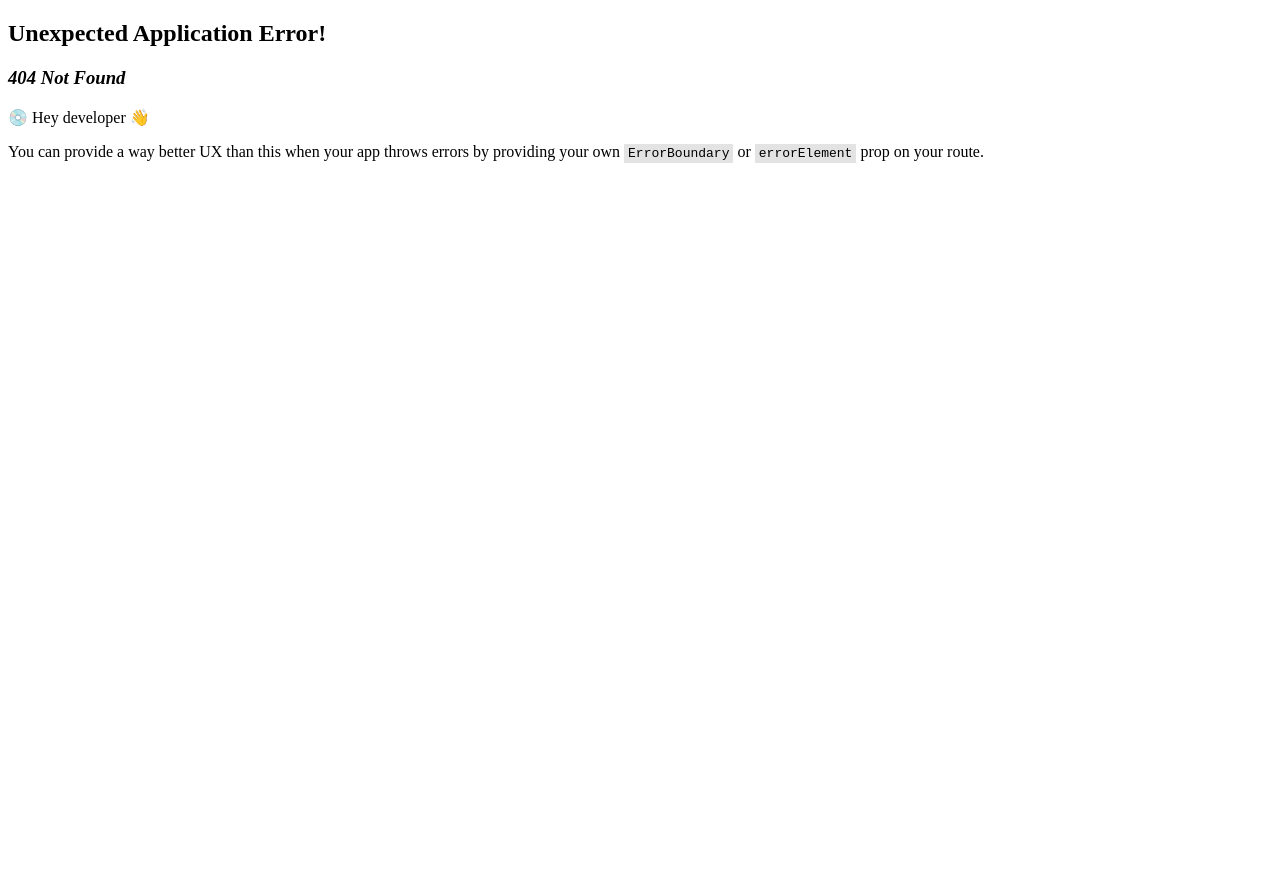
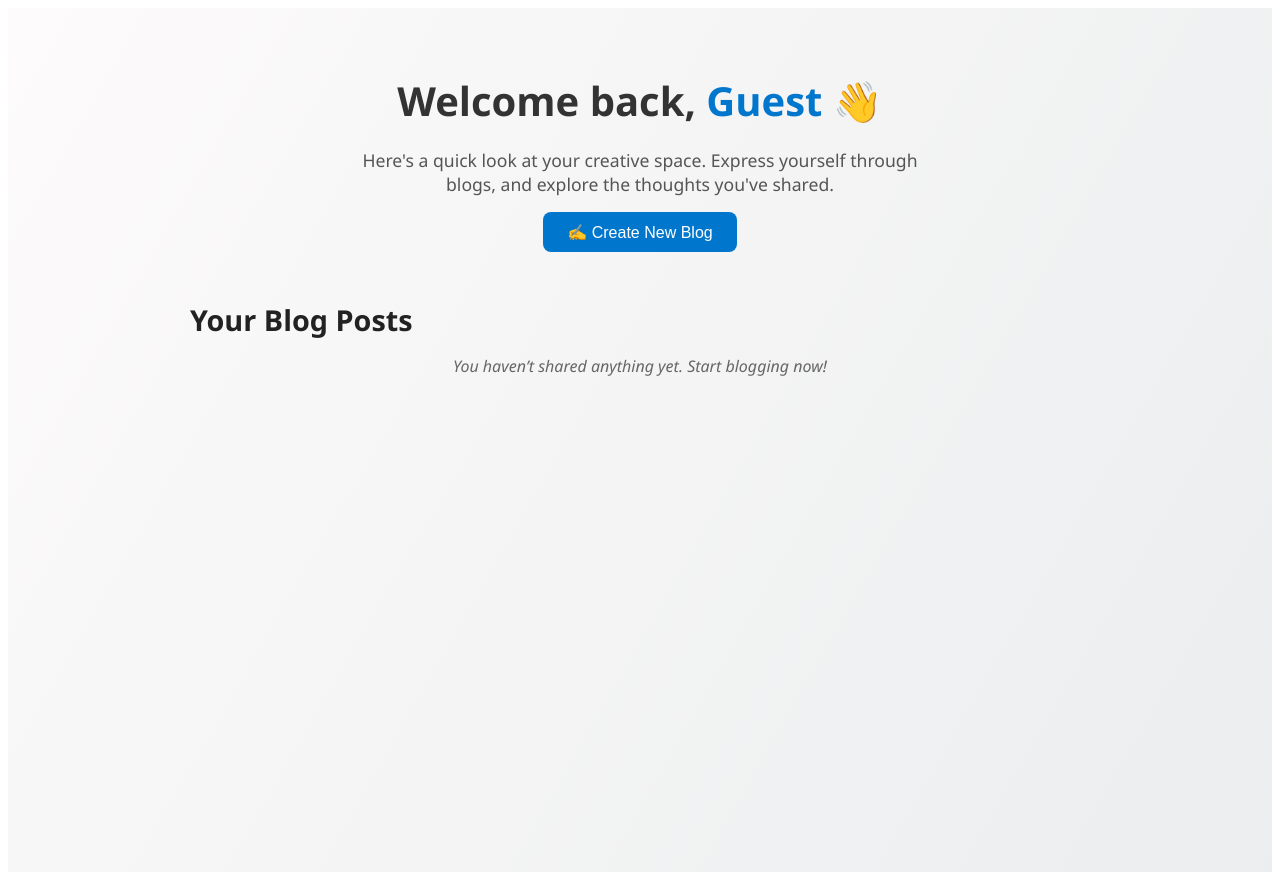
Before and after one commit to aarto27/blog, a React (Vite) app: page /blog/home in a window 1280 px wide. Before the commit this address had no page. Before the commit the page ends 800 px from the top, so only its background shows below. Built offline with nearby package versions, Linux system fonts and the light colour scheme.

Commit message:
Added Home Page

```diff
--- /dev/null
+++ b/src/Content/HomePage.css
@@ -0,0 +1,90 @@
+.home-wrapper {
+  font-family: 'Segoe UI', Tahoma, Geneva, Verdana, sans-serif;
+  background: linear-gradient(120deg, #fdfbfb, #ebedee);
+  padding: 2rem;
+  min-height: 100vh;
+  color: #333;
+}
+
+.hero {
+  text-align: center;
+  margin-bottom: 3rem;
+}
+
+.hero h1 {
+  font-size: 2.5rem;
+  color: #333;
+}
+
+.hero h1 span {
+  color: #0077cc;
+  font-weight: 600;
+}
+
+.hero p {
+  font-size: 1.1rem;
+  margin: 1rem auto;
+  max-width: 600px;
+  color: #555;
+}
+
+.go-blog-btn {
+  background-color: #0077cc;
+  color: white;
+  padding: 0.7rem 1.5rem;
+  font-size: 1rem;
+  border: none;
+  border-radius: 8px;
+  cursor: pointer;
+  transition: background 0.3s ease;
+}
+
+.go-blog-btn:hover {
+  background-color: #005fa3;
+}
+
+.your-blogs {
+  max-width: 900px;
+  margin: 0 auto;
+}
+
+.your-blogs h2 {
+  font-size: 1.8rem;
+  margin-bottom: 1rem;
+  color: #222;
+}
+
+.empty-msg {
+  text-align: center;
+  font-style: italic;
+  color: #666;
+}
+
+.blog-list {
+  display: grid;
+  grid-template-columns: repeat(auto-fit, minmax(280px, 1fr));
+  gap: 1.5rem;
+}
+
+.blog-card {
+  background: white;
+  padding: 1.5rem;
+  border-radius: 12px;
+  box-shadow: 0 4px 12px rgba(0, 0, 0, 0.06);
+  transition: transform 0.3s ease;
+}
+
+.blog-card:hover {
+  transform: translateY(-5px);
+}
+
+.blog-card h3 {
+  margin-bottom: 0.5rem;
+  color: #1c1c1c;
+}
+
+.blog-card p {
+  font-size: 0.95rem;
+  color: #444;
+  margin-bottom: 1rem;
+}
--- /dev/null
+++ b/src/Content/HomePage.jsx
@@ -0,0 +1,61 @@
+import React, { useEffect, useState } from "react";
+import { useNavigate } from "react-router-dom";
+import axios from "axios";
+import "./HomePage.css";
+
+const HomePage = ({ currentUser }) => {
+  const navigate = useNavigate();
+  const [userBlogs, setUserBlogs] = useState([]);
+
+  const goToBlogs = () => navigate("/blog");
+
+  useEffect(() => {
+    const fetchUserBlogs = async () => {
+      try {
+        const res = await axios.get("http://localhost:3000/blogs");
+        const filtered = res.data.filter(
+          (blog) => blog.author === currentUser?.name
+        );
+        setUserBlogs(filtered.reverse());
+      } catch (err) {
+        console.error("Error fetching user blogs:", err);
+      }
+    };
+
+    if (currentUser?.name) fetchUserBlogs();
+  }, [currentUser]);
+
+  return (
+    <div className="home-wrapper">
+
+      <section className="hero">
+        <h1>Welcome back, <span>{currentUser?.name || "Guest"}</span> 👋</h1>
+        <p>
+          Here's a quick look at your creative space. Express yourself through blogs,
+          and explore the thoughts you've shared.
+        </p>
+        <button className="go-blog-btn" onClick={goToBlogs}>
+          ✍️ Create New Blog
+        </button>
+      </section>
+
+      <section className="your-blogs">
+        <h2>Your Blog Posts</h2>
+        {userBlogs.length === 0 ? (
+          <p className="empty-msg">You haven’t shared anything yet. Start blogging now!</p>
+        ) : (
+          <div className="blog-list">
+            {userBlogs.map((blog) => (
+              <div className="blog-card" key={blog.id}>
+                <h3>{blog.title}</h3>
+                <p>{blog.content}</p>
+              </div>
+            ))}
+          </div>
+        )}
+      </section>
+    </div>
+  );
+};
+
+export default HomePage;
--- a/src/Header.jsx
+++ b/src/Header.jsx
@@ -1,5 +1,5 @@
 import React from "react";
-import { useNavigate } from "react-router-dom";
+import { useNavigate, NavLink } from "react-router-dom";
 
 const Header = ({ currentUser }) => {
   const navigate = useNavigate();
@@ -10,10 +10,13 @@ const Header = ({ currentUser }) => {
 
 
   return (
+    <>
     <div className="Header">
       <h1>Hello {currentUser?.name || "Guest"}</h1>
       <button onClick={handleLogout}>Logout</button>
     </div>
+    <NavLink to="home">Home</NavLink>
+    </>
   );
 };
 
--- a/src/Input/Blog.jsx
+++ b/src/Input/Blog.jsx
@@ -5,6 +5,7 @@ import Header from "../Header";
 import "./Blog.css";
 
 const Blog = (props) => {
+
   const {currentUser}= props;
   const [blogData, setBlogData] = useState([]);
   const [blog, setBlog] = useState({ title: "", content: "" });
@@ -28,7 +29,7 @@ const Blog = (props) => {
     try {
       const response = await axios.post("http://localhost:3000/blogs", blog);
       setBlogData([...blogData, response.data]);
-      setBlog({ title: "", content: "" });
+      setBlog({ title: "", content: "" , author:"userID"});
     } catch (error) {
       console.error("Error posting blog:", error);
     }
```
Also changed, not shown: src/App.jsx (+6 -1 lines), src/Content/BlogPost.jsx (line endings or trailing spaces).
